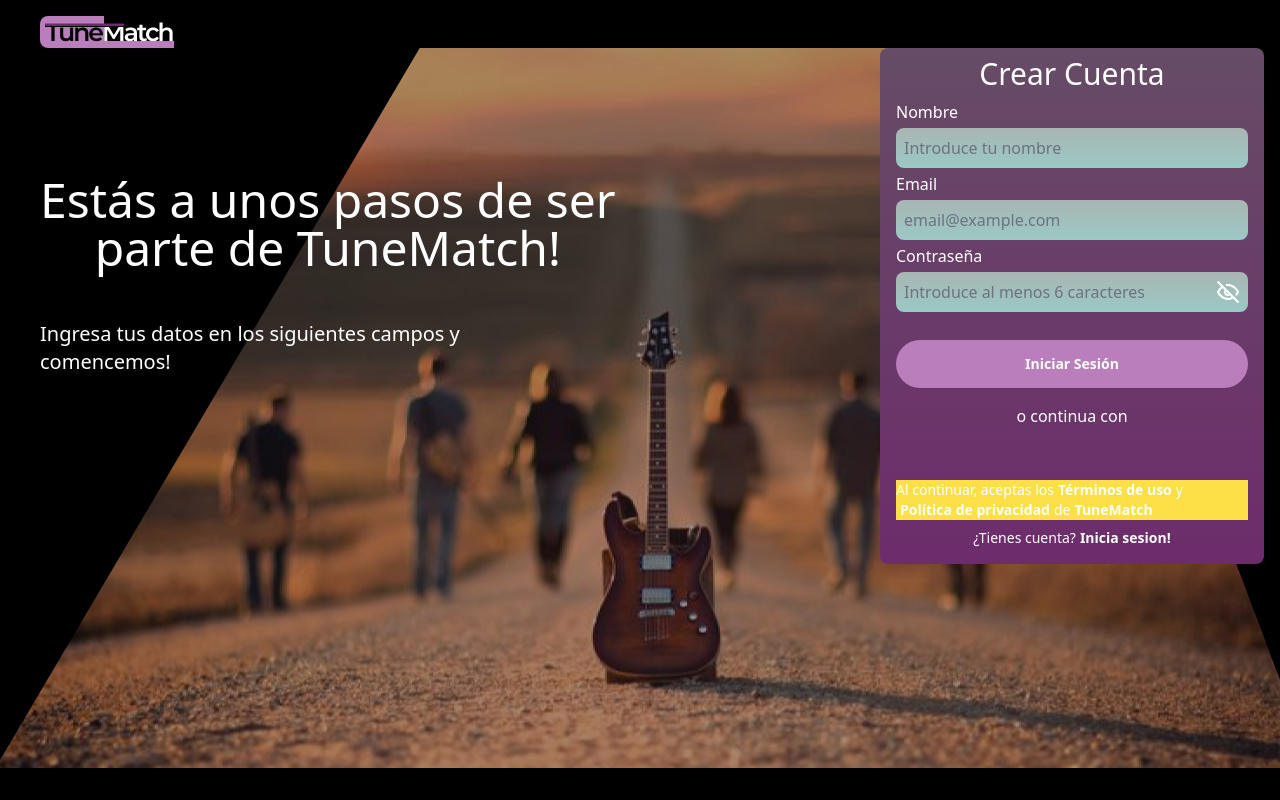
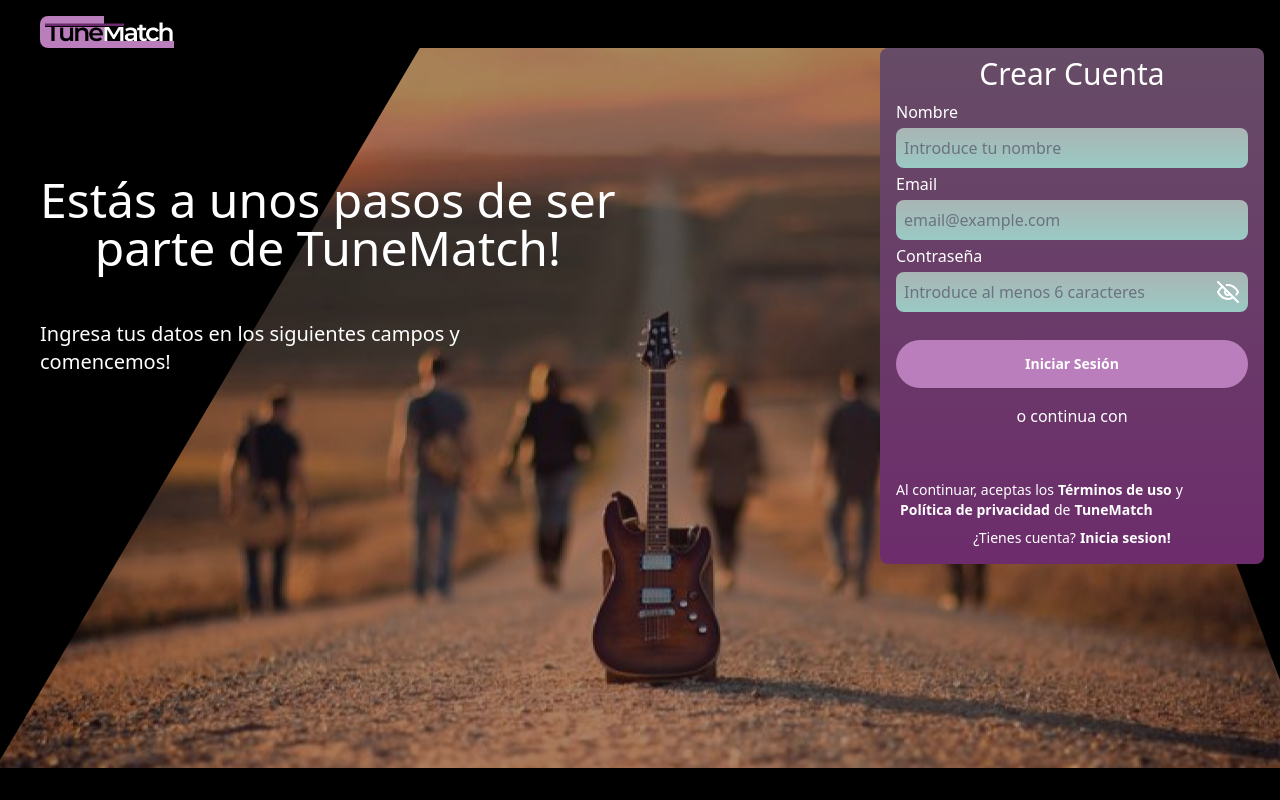
Before and after one commit to katy089/s13-05-t-node-react, a React (Vite) app in the folder client/: page /signup in a window 1280 px wide. Built offline with nearby package versions, Linux system fonts and the light colour scheme; no server answers.

Commit message:
color fixed

```diff
--- a/client/src/components/Login/SignUp.jsx
+++ b/client/src/components/Login/SignUp.jsx
@@ -137,7 +137,7 @@
                 text="signin_with"
                 shape="pill"
               />
-              <p className="mt-3 text-sm w-full flex flex-wrap bg-yellow-300">
+              <p className="mt-3 text-sm w-full flex flex-wrap">
                 Al continuar, aceptas los
                 <CustomButton
                   onClick={handleTerms}
```
